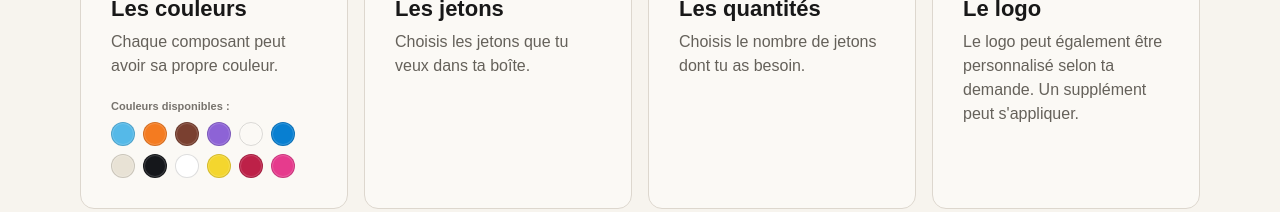
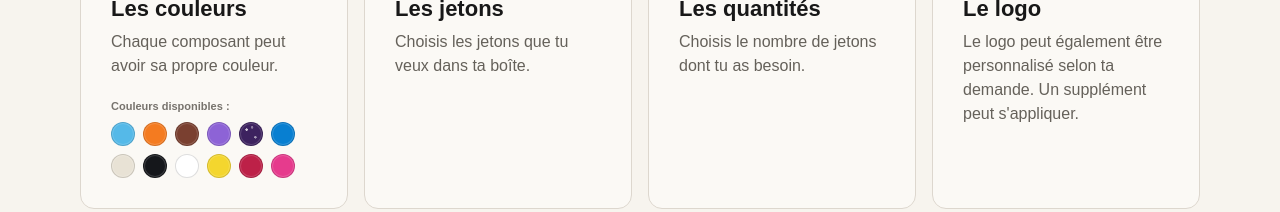
Before and after one commit to benbassignot-byte/Site-OPTCG, a Next.js app: page / in a window 1280 px wide. Shown: the part 1000-1212 px from the top of the page. Built offline with nearby package versions, Linux system fonts and the light colour scheme.

Commit message:
Ajoute le rendu du violet pailleté

```diff
--- a/app/globals.css
+++ b/app/globals.css
@@ -26,6 +26,7 @@ h2 { margin-bottom: 14px; font-size: clamp(34px, 5vw, 58px); line-height: 1; let
 .color-preview > span { display: block; margin-bottom: 10px; color: #77736d; font-size: 11px; font-weight: 700; }
 .color-swatches { display: flex; flex-wrap: wrap; gap: 8px; }
 .color-swatch { display: block; width: 24px; height: 24px; border: 1px solid rgba(24, 24, 24, .14); border-radius: 50%; box-shadow: inset 0 0 0 1px rgba(255, 255, 255, .15); }
+.glitter-swatch { background-color: #3d225f; background-image: radial-gradient(circle at 30% 30%, rgba(255,255,255,.75) 0 1px, transparent 1.5px), radial-gradient(circle at 70% 65%, rgba(255,255,255,.55) 0 1px, transparent 1.5px), radial-gradient(circle at 55% 20%, rgba(255,255,255,.4) 0 1px, transparent 1.5px); }
 .examples-section { background: #e9e4dc; padding: 100px 0; }
 .examples-section .section-heading { margin-bottom: 55px; }
 .products-grid { display: grid; grid-template-columns: repeat(2, minmax(0, 1fr)); gap: 65px 28px; }
```
